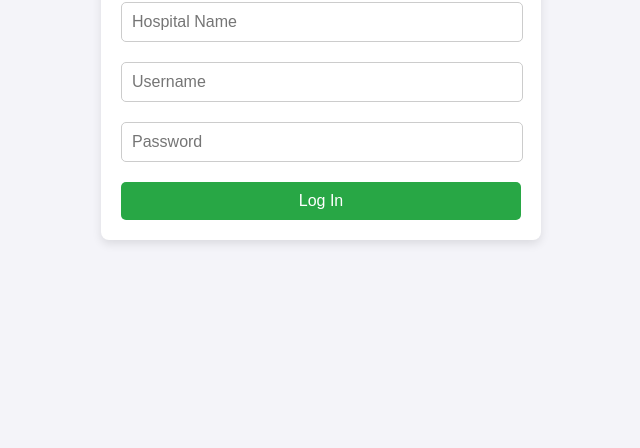
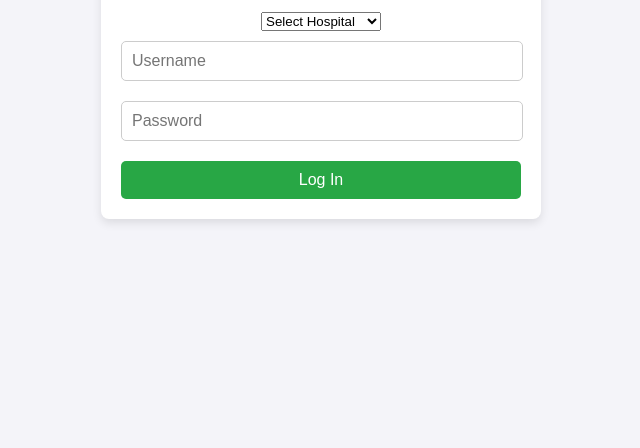
Before and after one commit to obaydulbc/hospital-management, a website with bundled scripts: page index.html in a window 1280 px wide. Shown: the part 352-800 px from the top of the page, without its empty margins (319-959 px from the left). Built offline with nearby package versions, Linux system fonts and the light colour scheme.

Commit message:
Update index.html

```diff
--- a/index.html
+++ b/index.html
@@ -10,7 +10,9 @@
     <div class="login-container">
         <h1>Hospital Management System</h1>
         <form id="loginForm">
-            <input type="text" id="hospitalName" placeholder="Hospital Name" required />
+            <select id="hospitalName" required>
+                <option value="" disabled selected>Select Hospital</option>
+            </select>
             <input type="text" id="username" placeholder="Username" required />
             <input type="password" id="password" placeholder="Password" required />
             <button type="submit">Log In</button>
```
